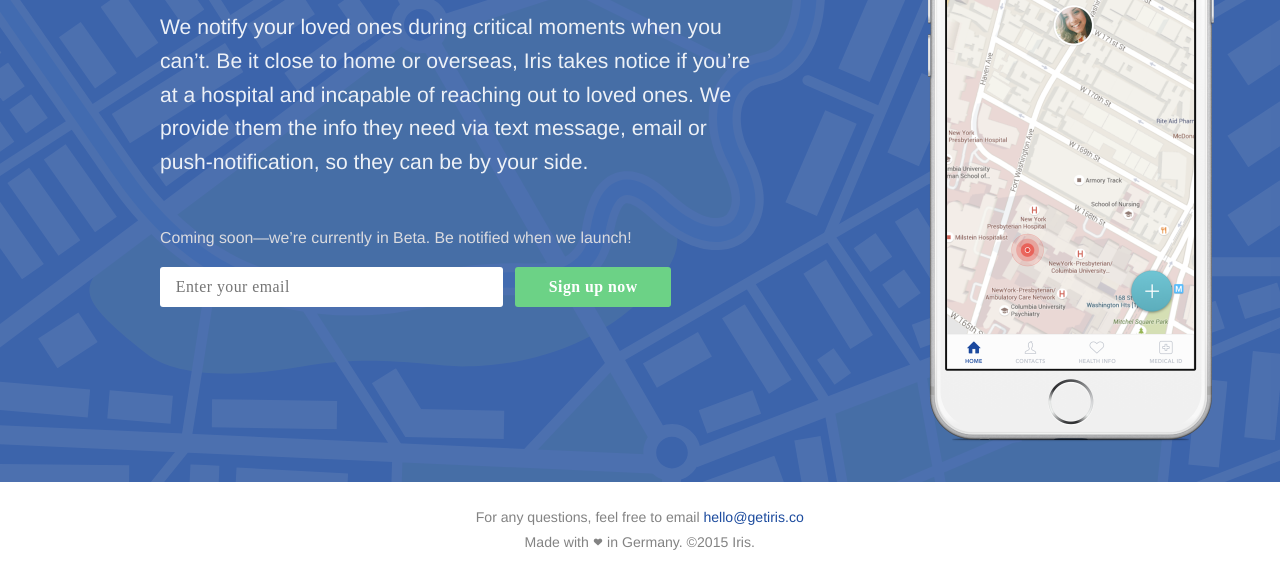
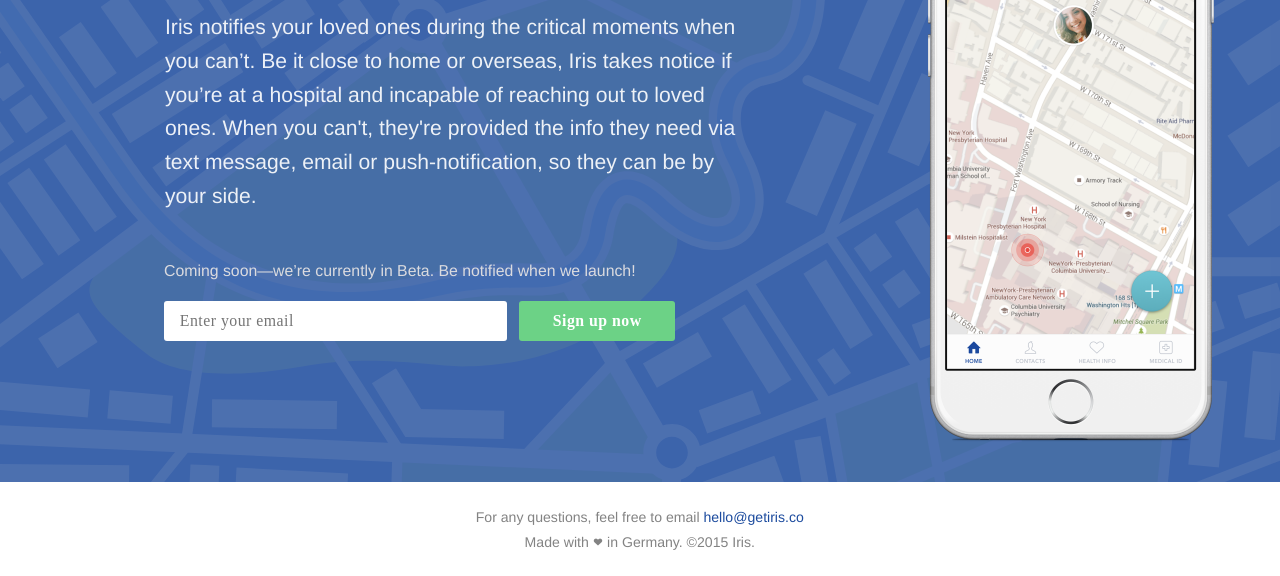
Before and after one commit to irisapp/iris-website, a plain HTML site: page index.html in a window 1280 px wide. Shown: the part 230-806 px from the top of the page. Drawn offline with Linux system fonts and the light colour scheme; files that its build step writes are made by us from their sources; a small style sheet from the web is missing.

Commit message:
Adjusted padding on H3 & Input Field

```diff
--- a/css/style.css
+++ b/css/style.css
@@ -546,7 +546,7 @@ margin-right: 14px;
 	font-weight: 500;
 	line-height: 1.6em; /* 24 / 24 */
 	margin: 0 auto;
-	padding: .3em 8em 0 0;
+	padding: .3em 8em 0 5px;
 	opacity: .90;
 }
 
@@ -558,7 +558,7 @@ margin-right: 14px;
     margin: 0 auto;
     margin-bottom: 0;
     margin-top: 3em;
-    padding-left: 0;
+    padding-left: 4px;
 }
 
 /*GPS points Begin*/
@@ -647,6 +647,7 @@ margin-right: 14px;
 
 #mc_embed_signup {
 	border: none;
+	padding-left: 4px;
 }
 
 /*Do not remove the .clear class. This keeps it inline*/
@@ -730,5 +731,3 @@ margin-right: 14px;
 	font-weight: 500;
 	margin-bottom: 0;
 }
-
-}
--- a/index.html
+++ b/index.html
@@ -48,14 +48,14 @@
 				</div>
 			<div class="intro">
 				<h1>Your modern day emergency alert</h1>
-				<h3>We notify your loved ones during critical moments when you can’t. Be it close to home or overseas, Iris takes notice if you’re at a hospital and incapable of reaching out to loved ones. We provide them the info they need via text message, email or push-notification, so they can be by your side.</h3>
+				<h3>Iris notifies your loved ones during the critical moments when you can’t. Be it close to home or overseas, Iris takes notice if you’re at a hospital and incapable of reaching out to loved ones. When you can't, they're provided the info they need via text message, email or push-notification, so they can be by your side.</h3>
 				<h4>Coming soon—we’re currently in Beta. Be notified when we launch!</h4>
 		<!-- Begin MailChimp Signup Form -->
 			<div id="mc_embed_signup">
 				<form action="//getiris.us11.list-manage.com/subscribe/post?u=aae4bd1587a34b75a419214b3&amp;id=44237e714c" method="post" id="mc-embedded-subscribe-form" name="mc-embedded-subscribe-form" class="validate" target="_blank" novalidate>
 			<div id="mc_embed_signup_scroll">
 		<!-- Text Input Field -->
-			<div class="mc-field-group"><input type="email" placeholder="Enter your email" name="EMAIL" class="required email" id="mce-EMAIL"></div>
+			<div class="mc-field-group"><input type="email" placeholder="Enter your email" name="EMAIL" maxlength="40" class="required email" id="mce-EMAIL"></div>
 		<!-- /Text Input Field -->
 			<div id="mce-responses" class="clear">
 				<div class="response" id="mce-error-response" style="display:none"></div>
```
